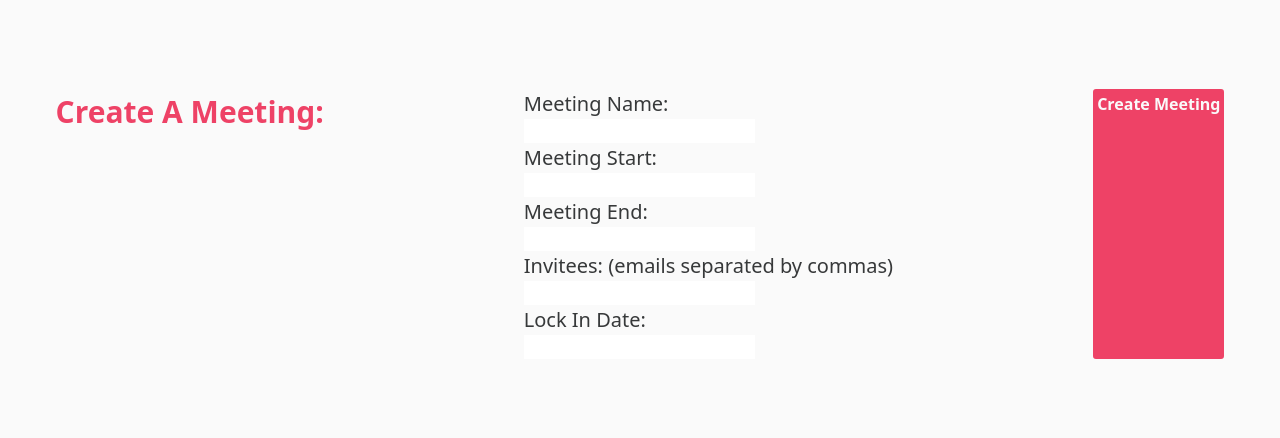
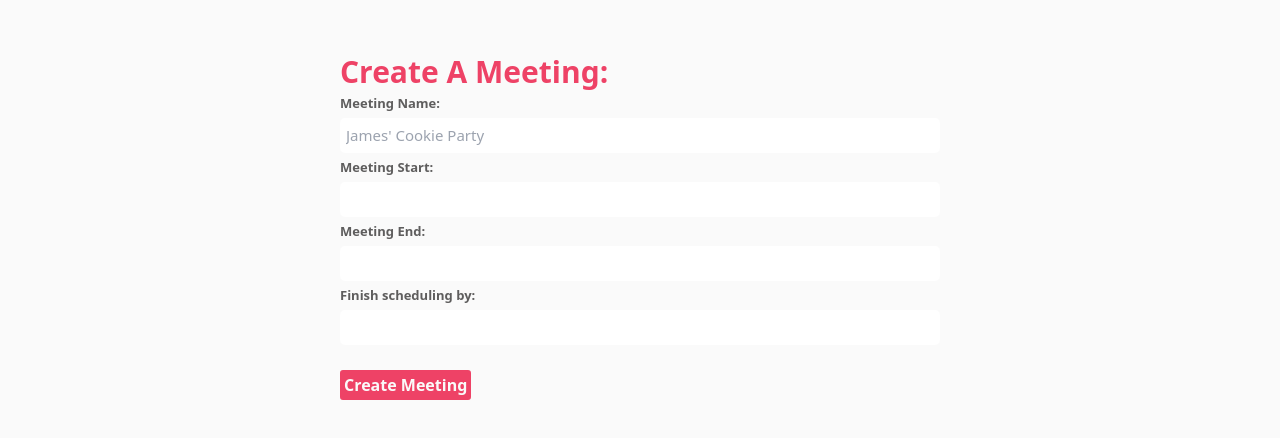
Before and after one commit to scalander/scalander, a SvelteKit app in the folder frontend/: page /create in a window 1280 px wide. Shown: the part 176-614 px from the top of the page. Built offline with nearby package versions, Linux system fonts and the light colour scheme.

Commit message:
creates scheduling UI

```diff
--- a/frontend/src/lib/strings.json
+++ b/frontend/src/lib/strings.json
@@ -16,7 +16,8 @@
     "MEETING_START": "Meeting Start:",
     "PICK_TIME": "Pick start/end times",
     "MEETING_END": "Meeting End:",
-    "MEETING_USERS": "Invitees: (emails separated by commas)",
-    "MEETING_LOCK_IN": "Lock In Date:",
-    "SUBMIT": "Create Meeting"
+    "MEETING_LOCK_IN": "Finish scheduling by:",
+    "MEETING_SUBMIT": "Create Meeting",
+    "MEETING_NAME_PLACEHOLDER": "James' Cookie Party"
+
 }
--- a/frontend/src/routes/create/+page.svelte
+++ b/frontend/src/routes/create/+page.svelte
@@ -1,8 +1,3 @@
-<!-- <svelte:head>
-    <script src="https://accounts.google.com/gsi/client" on:load={loadGoogle} />
-</svelte:head> -->
-
-<!-- base copied from ./schedule/[uid] -->
 <script>
     //chrono
     import * as chrono from 'chrono-node';
@@ -23,75 +18,48 @@
     import { exclude_internal_props } from 'svelte/internal';
     import { parseISO } from 'date-fns';
 
-    //state 0 (doen't exist yet) = begin meeting creation screen
-    //state 1 = form
-    //state 2 = confirmation screen (will probably come later)
-    let state = 1
-    let name
-    let start
-    let end
-    let users //stores emails separated by commas
-    let lockIn
-    // let times
-    // let meetingInfo
-    let meeting = {"name": "", "start": "", "end": "", "users": "", "lockIn": ""}
+    let name;
+    let start;
+    let end;
+    let users; //stores emails separated by commas
+    let lockIn;
+    let meeting = {"name": "", "start": "", "end": "", "users": "", "lockIn": ""};
 
 
     // puts meeting info into one object
     function meetingAppend(items){
         // console.log(typeof item)
         for (let i = 0; i < items.length; i++){
-            let key = Object.keys(items[i])
-            let item = items[i]
-            meeting[key] = item[key]
+            let key = Object.keys(items[i]);
+            let item = items[i];
+            meeting[key] = item[key];
         }
-        console.log (meeting)
     }
-
-    //if not all fiels are filled it breaks silently...
-    function submit(name, start, end, users, lockIn){ //name = string, start = string, end = string, users = string (emails separated by commas), lockIn = string
-        // meetingInfo = [name,times,users,lockIn]
-        // console.log(typeof times)
-        let timeinputs = [start,end,lockIn]
-        let startEnd = times["times"].split(",", 2)
-        let formattedTimes = []
-        for (let i = 0; i<2; i++){
-            let current = startEnd[i]
-        }
-        console.log ("YEAR:" + formattedTimes[0])
-        let meetingStartEnd = [name, {"start": startEnd[0]}, {"end": startEnd[1]}, users, lockIn] //meetingInfo but start and end are separated
-        meetingAppend(meetingStartEnd)
-    }
-
 </script>
 
 
 <div id="page-container">
-    {#if state==1}
-        <!-- State 1 is the form -->
-        <div id="meeting-form">
-            <h1>{strings.CREATE_A_MEETING}</h1>
-            <form class = "meeting-form"> <!-- TODO: make a thing for input fields bc listing all of them here is hella messy -->
-                <h2>{strings.MEETING_NAME}</h2>
-                <input type = "text" bind:value={name} />
+    <div id="create-form">
+        <h1>{strings.CREATE_A_MEETING}</h1>
+        <form class = "meeting-form"> <!-- TODO: make a thing for input fields bc listing all of them here is hella messy -->
+            <h2 class="meeting-subhead">{strings.MEETING_NAME}</h2>
+            <input type="text"
+                   placeholder="{strings.MEETING_NAME_PLACEHOLDER}"
+                   bind:value={name} />
 
-                <h2>{strings.MEETING_START}</h2>
-                <input type = "text" bind:value={start} />
+            <h2 class="meeting-subhead">{strings.MEETING_START}</h2>
+            <input type="text" bind:value={start} />
 
-                <h2>{strings.MEETING_END}</h2>
-                <input type = "text" bind:value={end} />
+            <h2 class="meeting-subhead">{strings.MEETING_END}</h2>
+            <input type="text" bind:value={end} />
 
-                <h2>{strings.MEETING_USERS}</h2>
-                <input type = "text" bind:value={users} />
-
-                <h2>{strings.MEETING_LOCK_IN}</h2>
-                <input type = "text" bind:value={lockIn} />
-            </form>
-            <Button primary
-                            on:click={()=>submit({name},{start},{end},{users},{lockIn})}>
-                        {strings.SUBMIT}</Button>
+            <h2 class="meeting-subhead">{strings.MEETING_LOCK_IN}</h2>
+            <input type="text" bind:value={lockIn} />
+        </form>
+        <div id="submit">
+            <Button primary>{strings.MEETING_SUBMIT}</Button>
         </div>
-    {/if}
+    </div>
 </div>
 
 
@@ -104,33 +72,41 @@
         align-items: center;
     }
 
-
-
-    #meeting-form {
-        display: flex;
-        gap: 100px 200px;
-    }
-
-    /* .field-label {
-        font-weight: normal;
-        color: var(--primary);
-        font-size: 20px;
-    }
-
-    #done-button {
-        float: right;
-    } */
-
-
     h1 {
         font-weight: 700;
         color: var(--accent);
         font-size: 30px;
     }
 
-    h2 {
-        font-weight: normal;
-        color: var(--primary);
-        font-size: 20px;
+    .meeting-subhead {
+        color: var(--secondary);
+        font-size: 13px;
+        font-weight: 600;
     }
+
+    input {
+        margin-bottom: 15px;
+        font-size: 15px;
+        padding: 5px;
+        margin: 5px 0;
+        max-width: 600px;
+        width: min(90vw, 600px);
+        border: 1px solid transparent;
+        border-radius: 5px;
+        transition: border-color 0.2s linear;
+    }
+
+    input:hover {
+        border: 1px solid var(--tertiary);
+    }
+
+    input:focus {
+        border: 1px solid var(--accent);
+        outline: 0;
+    }
+
+    #submit {
+        margin-top: 20px;
+    }
+
 </style>
```
